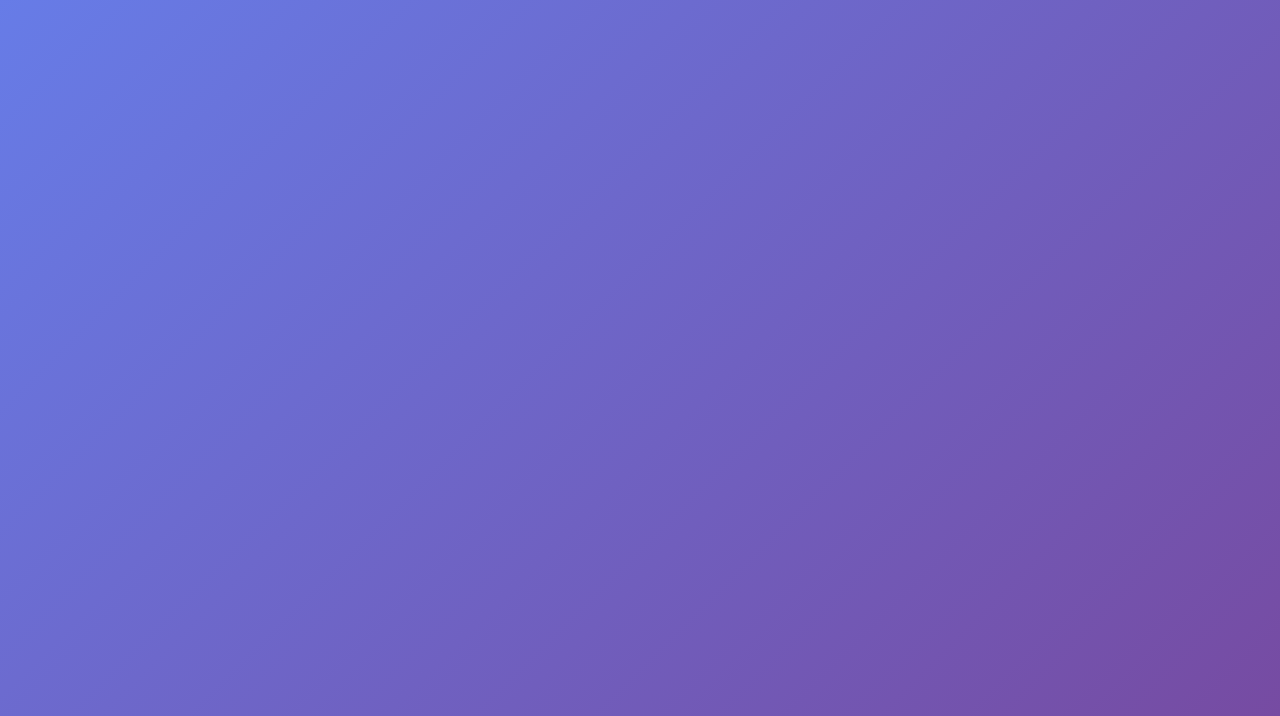
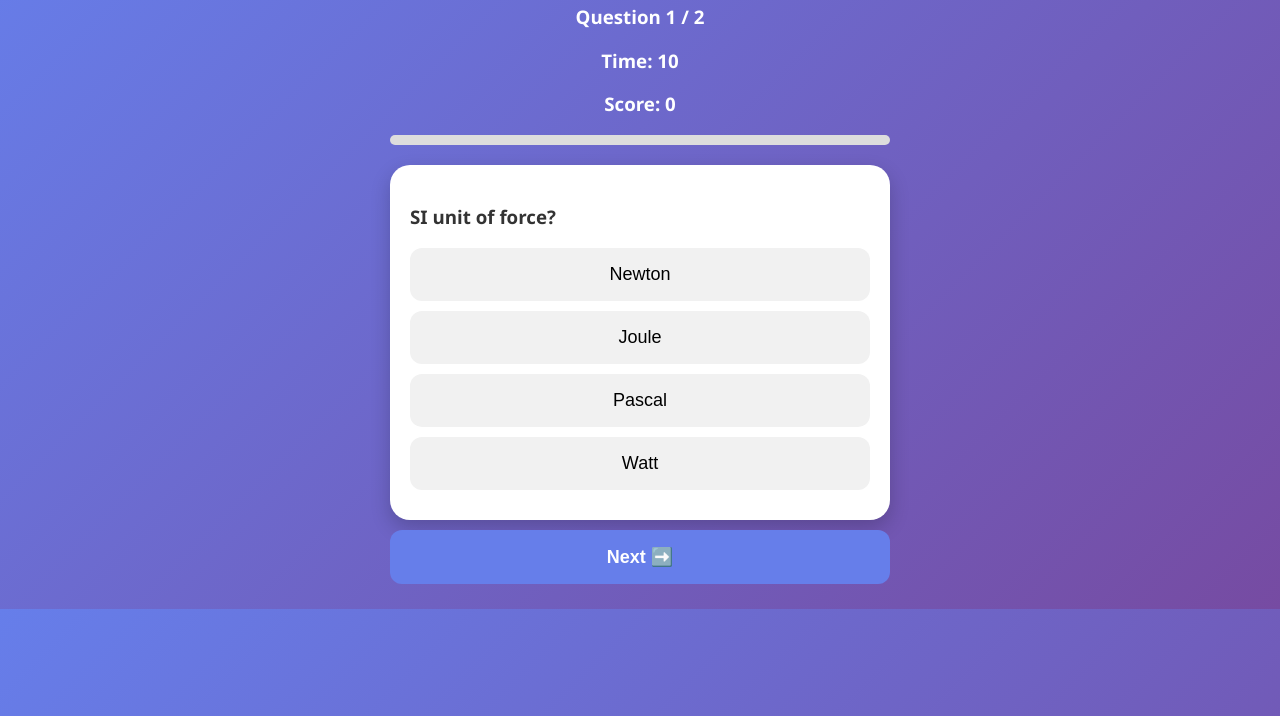
Before and after one commit to kamalkumar1153-jpg/Neet.2027, a plain HTML site: page index.html in a window 1280 px wide. Shown: the part 84-800 px from the top of the page. Drawn offline with Linux system fonts and the light colour scheme.

Commit message:
Refactor index.html for NEET Quiz layout
Removed unnecessary styles and added quiz elements.

```diff
--- a/index.html
+++ b/index.html
@@ -1,3 +1,5 @@
+<!DOCTYPE html>
+<html>
 <head>
   <title>NEET Quiz</title>
   <meta name="viewport" content="width=device-width, initial-scale=1.0">
@@ -45,10 +47,6 @@
       transition: 0.3s;
     }
 
-    h2, h3 {
-      margin: 5px;
-    }
-
     button {
       display: block;
       width: 100%;
@@ -59,15 +57,6 @@
       border: none;
       background: #f1f1f1;
       cursor: pointer;
-      transition: 0.2s;
-    }
-
-    button:hover {
-      background: #ddd;
-    }
-
-    button:active {
-      transform: scale(0.96);
     }
 
     .next-btn {
@@ -77,3 +66,108 @@
     }
   </style>
 </head>
+
+<body>
+
+<div class="container">
+
+  <div class="header">
+    <h2>📚 NEET Quiz</h2>
+    <h3 id="progressText"></h3>
+    <h3 id="timer">Time: 15</h3>
+    <h3 id="score">Score: 0</h3>
+  </div>
+
+  <div class="progress-bar">
+    <div class="progress" id="progressBar"></div>
+  </div>
+
+  <div id="quiz" class="card"></div>
+
+  <button class="next-btn" onclick="nextQ()">Next ➡️</button>
+
+</div>
+
+<script>
+let questions = [
+  {q:"SI unit of force?",options:["Newton","Joule","Pascal","Watt"],answer:0},
+  {q:"Heart chambers?",options:["2","3","4","5"],answer:2}
+];
+
+let index = 0;
+let score = 0;
+let time = 15;
+let timer;
+let answered = false;
+
+function loadQ() {
+  clearInterval(timer);
+  time = 15;
+  answered = false;
+
+  document.getElementById("progressText").innerText =
+    `Question ${index+1} / ${questions.length}`;
+
+  document.getElementById("timer").innerText = "Time: " + time;
+
+  let percent = (index / questions.length) * 100;
+  document.getElementById("progressBar").style.width = percent + "%";
+
+  let q = questions[index];
+  document.getElementById("quiz").innerHTML = `
+    <h3>${q.q}</h3>
+    ${q.options.map((opt,i)=>
+      `<button onclick="checkAns(${i}, this)">${opt}</button>`
+    ).join("")}
+  `;
+
+  timer = setInterval(()=>{
+    time--;
+    document.getElementById("timer").innerText = "Time: " + time;
+    if(time==0) nextQ();
+  },1000);
+}
+
+function checkAns(selected,btn){
+  if(answered) return;
+  answered = true;
+
+  let correct = questions[index].answer;
+  let buttons = document.querySelectorAll("#quiz button");
+
+  buttons.forEach((b,i)=>{
+    if(i==correct){
+      b.style.background="#4CAF50";
+      b.style.color="white";
+    } else {
+      b.style.background="#f44336";
+      b.style.color="white";
+    }
+    b.disabled=true;
+  });
+
+  if(selected==correct){
+    score++;
+  }
+
+  document.getElementById("score").innerText="Score: "+score;
+}
+
+function nextQ(){
+  index++;
+  if(index<questions.length){
+    loadQ();
+  } else {
+    document.body.innerHTML=`
+      <h2>🎉 Quiz Finished</h2>
+      <h3>Score: ${score}/${questions.length}</h3>
+      <button onclick="location.reload()">Restart</button>
+    `;
+  }
+}
+
+loadQ();
+</script>
+
+</body>
+</html>
```
